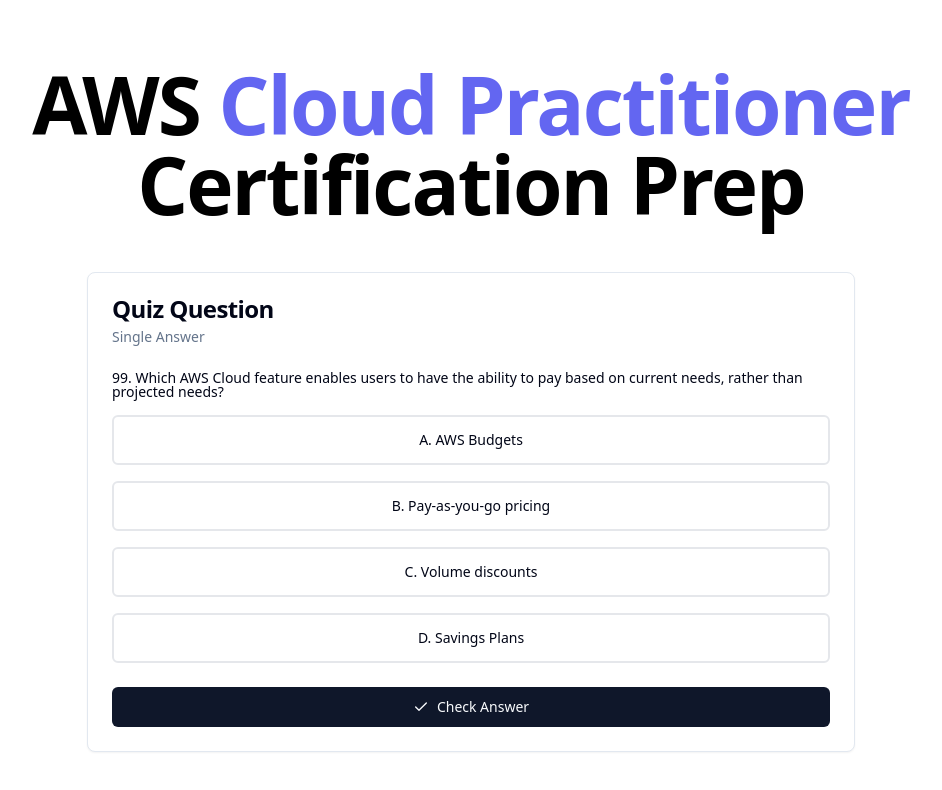
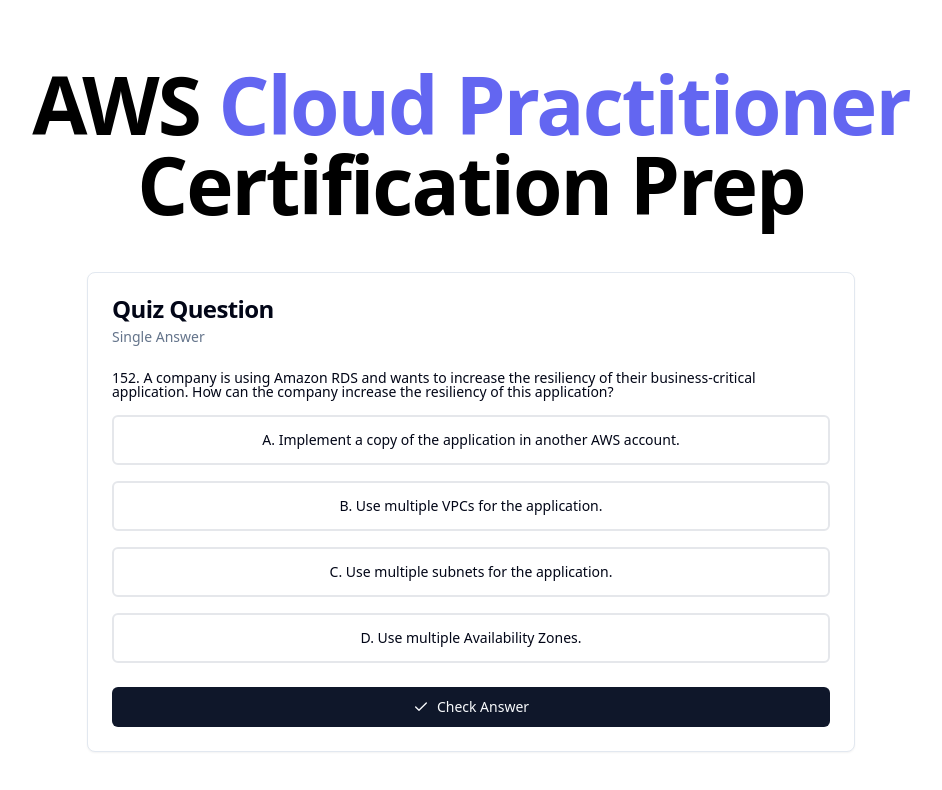
Before and after one commit to Cudi7/AWS-Cloud-Practitioner-Certification-Prep, a Next.js app: page / in a window 1280 px wide. Shown: the top 790 px of the page, without its empty margins (169-1111 px from the left). Built offline with nearby package versions, Linux system fonts and the light colour scheme.

Commit message:
fixed some errors

```diff
--- a/src/app/components/CardDemo.tsx
+++ b/src/app/components/CardDemo.tsx
@@ -1,3 +1,8 @@
+/* eslint-disable @typescript-eslint/no-unsafe-call */
+/* eslint-disable @typescript-eslint/no-unsafe-member-access */
+/* eslint-disable @typescript-eslint/no-explicit-any */
+/* eslint-disable @typescript-eslint/no-unsafe-assignment */
+/* eslint-disable @typescript-eslint/no-unsafe-return */
 "use client";
 import { ArrowRight, Check } from "lucide-react";
 import { cn } from "@/lib/utils";
@@ -10,7 +15,7 @@
   CardHeader,
   CardTitle,
 } from "@/components/ui/card";
-import { questions as originalQuestions } from "../data"; // Import the original questions
+import { questions as originalQuestions, Question } from "../data"; // Import the original questions
 import { useState, useEffect } from "react";
 import { Label } from "@/components/ui/label";
 import { Alert, AlertTitle, AlertDescription } from "@/components/ui/alert";
@@ -27,7 +32,9 @@
 }
 
 export function CardDemo({ className, ...props }: CardProps) {
-  const [shuffledQuestions, setShuffledQuestions] = useState(originalQuestions); // State to hold shuffled questions
+  const [shuffledQuestions, setShuffledQuestions] = useState(() =>
+    shuffleArray(originalQuestions),
+  ); // State to hold shuffled questions
   const [currentQuestionIndex, setCurrentQuestionIndex] = useState(0);
   const [selectedOptions, setSelectedOptions] = useState<string[]>([]);
   const [showAnswer, setShowAnswer] = useState(false);
@@ -38,7 +45,11 @@
     setShuffledQuestions(shuffleArray(originalQuestions));
   }, []);
 
-  const currentQuestion = shuffledQuestions[currentQuestionIndex];
+  const currentQuestion: Question = shuffledQuestions[currentQuestionIndex];
+
+  if (!currentQuestion) {
+    return null; // Or display a loading state or fallback UI
+  }
 
   const handleOptionChange = (option: string) => {
     if (showAnswer) return; // Prevent changes if the answer has been checked
```
